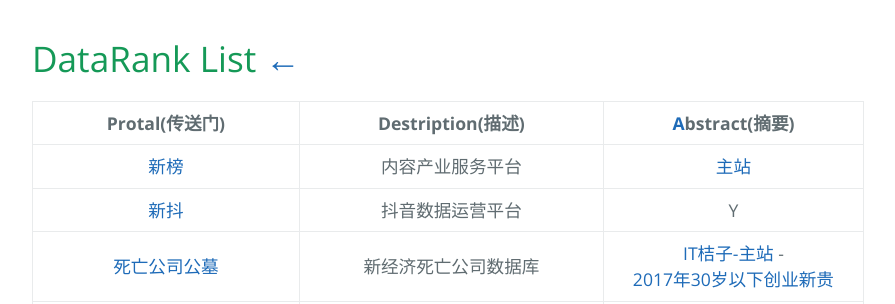
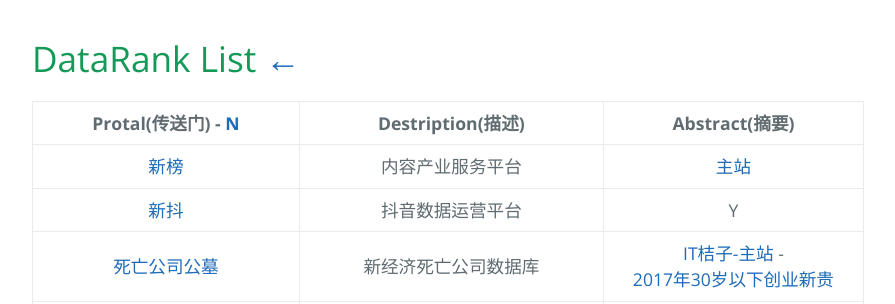
Before and after one commit to AmbroseRen/test, a Jekyll site: the page built from Data/DataRank.md, in a window 1280 px wide. Shown: the top 304 px of the page, without its empty margins (192-1087 px from the left). Built offline with Jekyll 4.4.1, drawn with Linux system fonts in a browser that asks for light colours; our own code applies the rules of GitHub Pages for plain Markdown files; the repository's description, which GitHub fills in, is left out.

Commit message:
Update DataRank.md

```diff
--- a/Data/DataRank.md
+++ b/Data/DataRank.md
@@ -1,6 +1,6 @@
 # DataRank List [←](index.md)
 
-| Protal(传送门) | Destription(描述) | [A](../Library/synthesize.md)bstract(摘要) |
+| Protal(传送门) - [N](../Library/synthesize.md) | Destription(描述) | Abstract(摘要) |
 |:---:|:---:|:---:|
 | [新榜](https://www.newrank.cn/public/info/list.html?period=day&type=data) | 内容产业服务平台 | [主站](https://newrank.cn/) |
 | [新抖](https://xd.newrank.cn/home/index) | 抖音数据运营平台 | Y |
```
